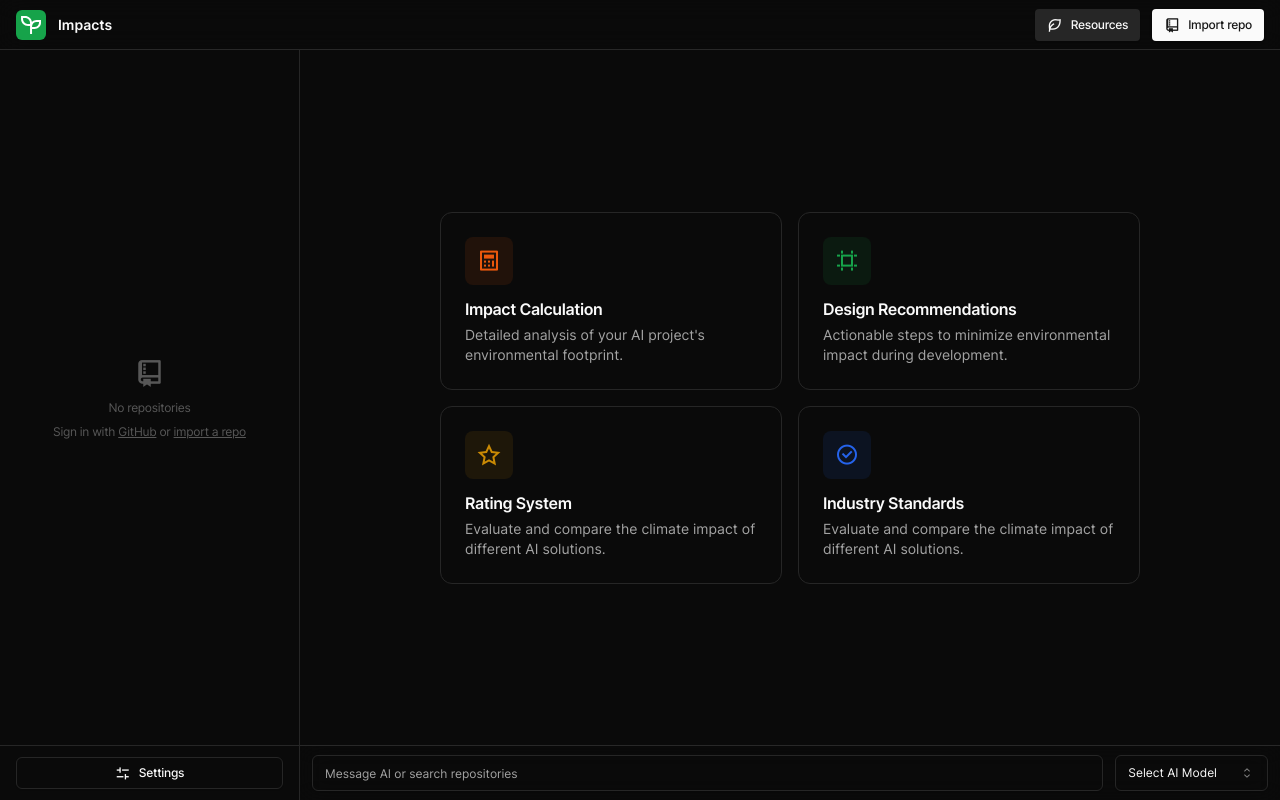
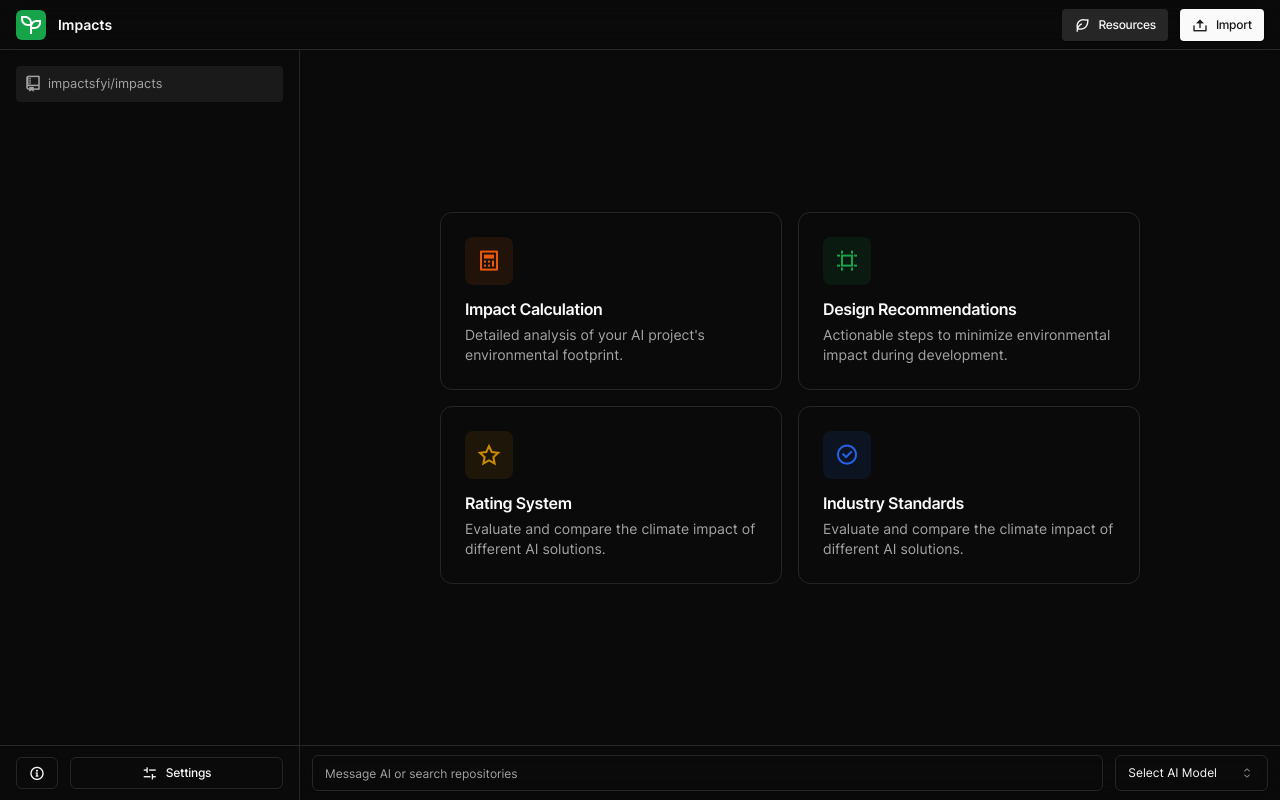
Before and after one commit to impactsfyi/impacts, a React (Vite) app in the folder apps/tauri/: page / in a window 1280 px wide. Built offline with nearby package versions, Linux system fonts and the light colour scheme.

Commit message:
[feat] design improvements

```diff
--- a/apps/tauri/src/App.tsx
+++ b/apps/tauri/src/App.tsx
@@ -42,8 +42,8 @@ function App() {
             </Button>
 
             <Button size="sm" className="text-xs rounded-sm">
-              <i className="ri-git-repository-line text-[16px]"></i>
-              <span className="font-medium tracking-tight">Import repo</span>
+              <i className="ri-upload-2-line text-[16px]"></i>
+              <span className="font-medium tracking-tight">Import</span>
             </Button>
           </div>
         </div>
@@ -51,16 +51,27 @@ function App() {
 
       <main className="flex flex-row px-0 flex-1">
         <aside className="h-full border-r flex flex-col flex-1 min-w-[250px] max-w-[300px] min-h-full">
-          <div className="flex flex-1  h-full w-full justify-center items-center flex-col text-muted-foreground/50 gap-2">
-            <i className="ri-git-repository-line text-3xl"></i>
-            <span className="text-xs tracking-tight">No repositories</span>
+          <div className="flex flex-1  h-full w-full flex-col p-4">
 
-            <span className="text-xs tracking-tight">Sign in with <span className="underline">GitHub</span> or <span className="underline">import a repo</span></span>
+            {/* <div className="flex flex-col justify-center items-center gap-2 text-muted-foreground/80 ">
+              <i className="ri-git-repository-line text-3xl"></i>
+              <span className="text-xs tracking-tight">No repositories</span>
+              <span className="text-xs tracking-tight">Sign in with <span className="underline text-muted-foreground">GitHub</span> or <span className="underline text-muted-foreground">import a repo</span></span>
+            </div> */}
 
+            <div className="flex flex-col gap-2 text-muted-foreground">
+              <div className="flex flex-row bg-muted-foreground/10 px-2 py-1 rounded  w-full items-center gap-1.5">
+                <i className="ri-git-repository-line text-lg"></i>
+                <span className="text-[0.8rem]">impactsfyi/impacts</span>
+              </div>
+            </div>
           </div>
 
-          <div className="h-[55px] w-full border-t px-4 flex items-center justify-center">
-            <Button variant="outline" className="w-full" size="sm">
+          <div className="h-[55px] w-full border-t px-4 flex items-center justify-center gap-3">
+            <Button variant="outline" size="sm">
+              <i className="ri-information-2-line text-[16px]"></i>
+            </Button>
+            <Button variant="outline" className="flex-1" size="sm">
               <i className="ri-equalizer-3-line text-[16px]"></i>
               <span className="tracking-tight">Settings</span>
             </Button>
```
